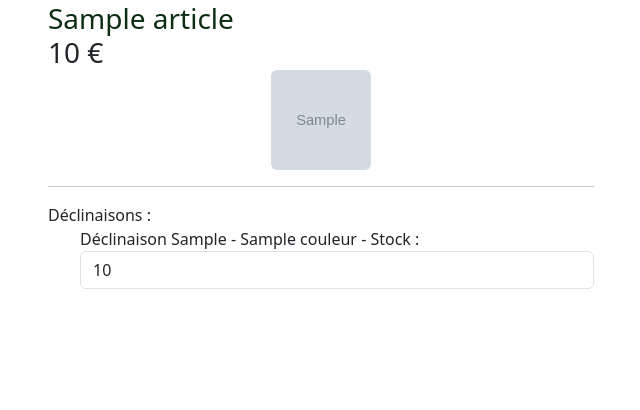
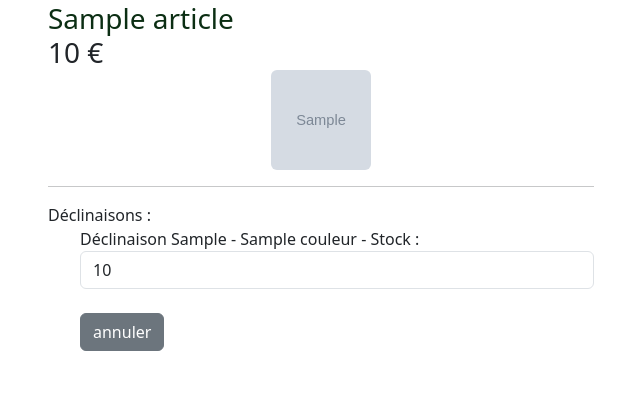
Before and after one commit to Quentin-BELHADJ/SAE-3-4-5-GROUPE19, a Flask app: template templates/admin/article/edit_article.html in a window 1280 px wide. Shown: the part 156-566 px from the top of the page, without its empty margins (331-971 px from the left). Run offline with Flask 3, Linux system fonts and the light colour scheme; the template is opened without the code that fills it: most values are stand-ins (such as "Sample title", 1, 10 or a date in 2020); grey boxes marked "Sample" are stand-in pictures; some libraries are stand-ins or nearby versions.

Commit message:
bouton_retour

```diff
--- a/templates/admin/article/edit_article.html
+++ b/templates/admin/article/edit_article.html
@@ -28,6 +28,7 @@
                         <p>Stock actuel de la lunette : {{ article.stock }}</p>
                     </div>
                     <button type="submit" class="btn btn-primary">Modifier stock</button>
+                     <a href="/admin/article/show"><button class="btn btn-secondary  mt-4">annuler</button></a>
                 {% else %}
                     <div class="form-group">
                         <label for="declinaisons">Déclinaisons :</label>
@@ -43,6 +44,7 @@
                                     <button type="submit" id="submit_{{ declinaison.id_declinaison }}" class="btn btn-primary" style="display: none;">Modifier stock</button>
                                 </form>
                             {% endfor %}
+                         <a href="/admin/article/show"><button class="btn btn-secondary  mt-4">annuler</button></a>
                         </ul>
                     </div>
                 {% endif %}
--- a/templates/client/boutique/declinaison_article.html
+++ b/templates/client/boutique/declinaison_article.html
@@ -43,6 +43,7 @@
                     </div>
                 </div>
             {% endfor %}
+            <a href="/client/article/show"><button class="btn btn-secondary  mt-4">annuler</button></a>
         </div>
     </div>
 {% endblock %}
```
